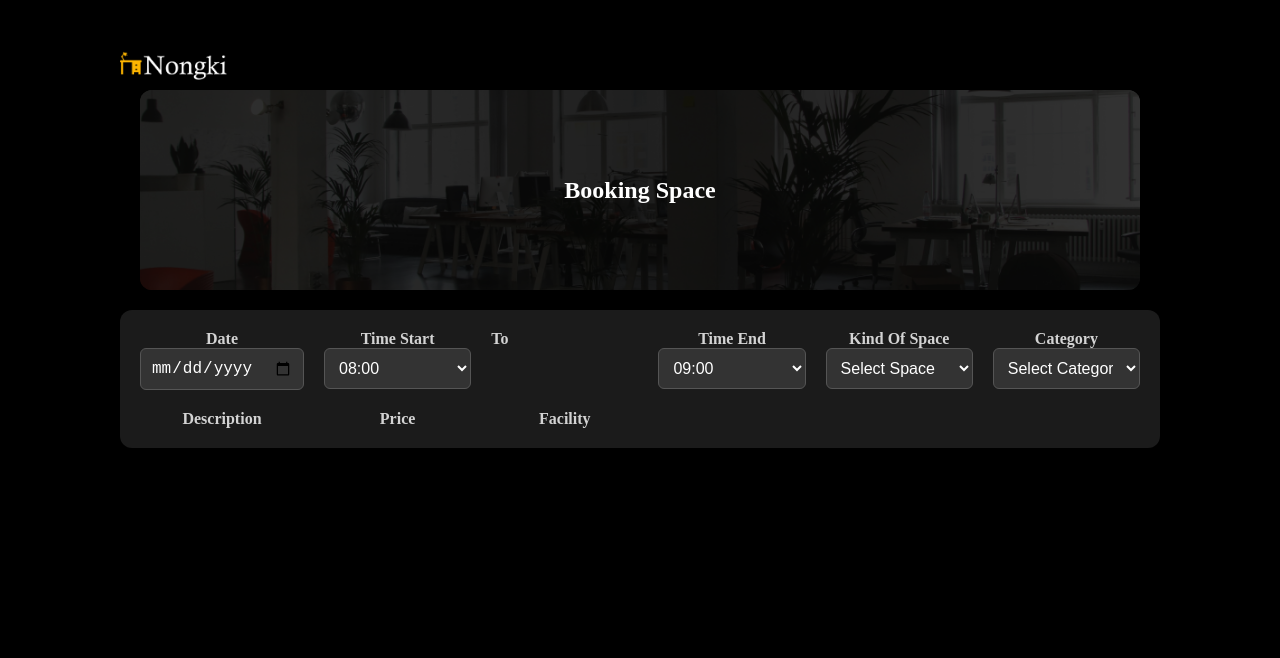
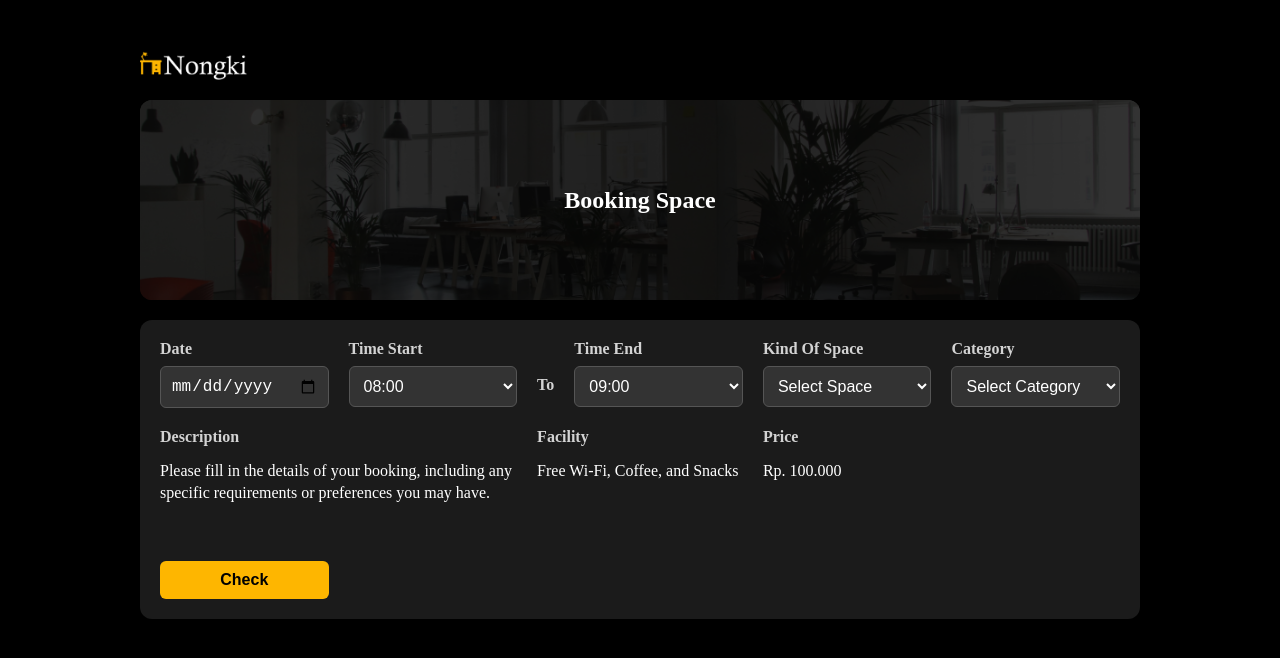
Before and after one commit to Achmad96/nongki, a React (Vite) app in the folder nongki-client/: page /order in a window 1280 px wide. Shown: the top 658 px of the page. Built offline with nearby package versions, Linux system fonts and the light colour scheme.

Commit message:
style(order): menambah button dan deskripsi order

```diff
--- a/nongki-client/src/Order.css
+++ b/nongki-client/src/Order.css
@@ -20,10 +20,21 @@ html, body {
     overflow: auto;
 }
 
+.order-content-warpper {
+    width: 80%;
+    max-width: 1000px;
+    margin: 0 auto;
+    padding-top: 50px;
+    display: flex;
+    flex-direction: column;
+    align-items: center;
+}
+
 .logo-order {
     height: 30px;
     display: block;
-    margin: 50px 20px 10px 120px;
+    margin-bottom: 20px;
+    align-self: flex-start;
 }
 
 .card-order {
@@ -33,9 +44,7 @@ html, body {
     background-repeat: no-repeat;
     background-position: center;
     height: 200px;
-    width: 80%;
-    max-width: 1000px;
-    margin: 0 auto;
+    width: 100%;
     display: flex;
     justify-content: center;
     align-items: center;
@@ -43,6 +52,7 @@ html, body {
     overflow: hidden;
     margin-bottom: 20px;
     box-shadow: 0 2px 10px rgba(0, 0, 0, 0.1);
+    box-sizing: border-box;
 }
 
 .card-order::before {
@@ -64,15 +74,14 @@ html, body {
 
 .order-container {
     background-color: rgb(27, 27, 27);
-    width: 80%;
-    max-width: 1000px;
-    margin: 0 auto;
+    width: 100%;
     padding: 20px;
     border-radius: 12px;
     box-shadow: 0 2px 10px rgba(0, 0, 0, 0.1);
+    box-sizing: border-box;
 
     display: grid;
-    grid-template-columns: repeat(6, 1fr);
+    grid-template-columns: repeat(2, 1fr) auto repeat(3, 1fr);
     gap: 20px;
     align-items: start;
 }
@@ -101,3 +110,51 @@ html, body {
     background-color: #333;
     color: white;
 }
+
+.to-label-container {
+    display: flex;
+    align-items: center;
+    justify-content: center;
+    margin-top: 36px;
+    color: lightgray;
+    font-weight: bold;
+    font-size: 16px;
+}
+
+.input-group {
+    display: flex;
+    flex-direction: column;
+}
+
+.description-section,
+.price-section,
+.facility-section {
+    grid-column: span 2;
+}
+
+.description-text,
+.price-text,
+.facility-text {
+    color: rgb(255, 255, 255);
+    text-align: left;
+    font-size: 16px;
+    margin-top: 6px;
+    line-height: 1.4;
+}
+
+.btn-check {
+    background-color: #FEB600;
+    color: black;
+    padding: 10px 20px;
+    font-size: 16px;
+    font-weight: bold;
+    border: none;
+    border-radius: 6px;
+    cursor: pointer;
+    transition: background-color 0.3s ease;
+    margin-top: 20px;
+}
+
+.btn-check:hover {
+    background-color: #9a7400;
+}
--- a/nongki-client/src/Order.jsx
+++ b/nongki-client/src/Order.jsx
@@ -5,6 +5,7 @@ import logo from './assets/logo.png';
 function Order() {
     return (
         <div className='order-page'>
+            <div className='order-content-warpper'>
                 <img src={logo} alt="Nongki Logo" className='logo-order' />
                 <div className='card-order'>
                     <h3 className='title-order'>Booking Space</h3>
@@ -29,11 +30,13 @@ function Order() {
                         </select>
                     </div>
 
-                    <label htmlFor='to'>To</label>
+                    <div className='to-label-container'>
+                        To
+                    </div>
 
                     <div className='input-group'>
-                    <label htmlFor='to'>Time End</label>
-                    <select className='input-to'>
+                        <label htmlFor='time-end'>Time End</label>
+                        <select className='input-time-end'>
                             <option value='09:00'>09:00</option>
                             <option value='10:00'>10:00</option>
                             <option value='11:00'>11:00</option>
@@ -64,16 +67,28 @@ function Order() {
                         </select>
                     </div>
 
-                <div className='description-section'>
+                    <div className='input-group description-section'>
                         <label>Description</label>
+                        <p className='description-text'>
+                            Please fill in the details of your booking, including any specific requirements or preferences you may have.
+                        </p>
                     </div>
 
-                <div className='price-section'>
-                    <label>Price</label>
+                    <div className='input-group facility-section'>
+                        <label>Facility</label>
+                        <p className='facility-text'>
+                            Free Wi-Fi, Coffee, and Snacks
+                        </p>
                     </div>
 
-                <div className='facility-section'>
-                    <label>Facility</label>
+                    <div className='input-group price-section'>
+                        <label>Price</label>
+                        <p className='price-text'>
+                            Rp. 100.000
+                        </p>
+                    </div>
+
+                    <button className='btn-check'>Check</button>
                 </div>
             </div>
         </div>
```
Lines whose indentation alone changed are shown as unchanged.
